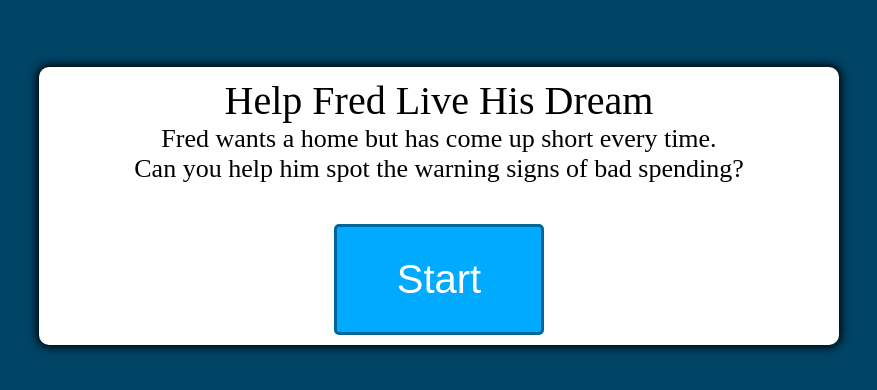
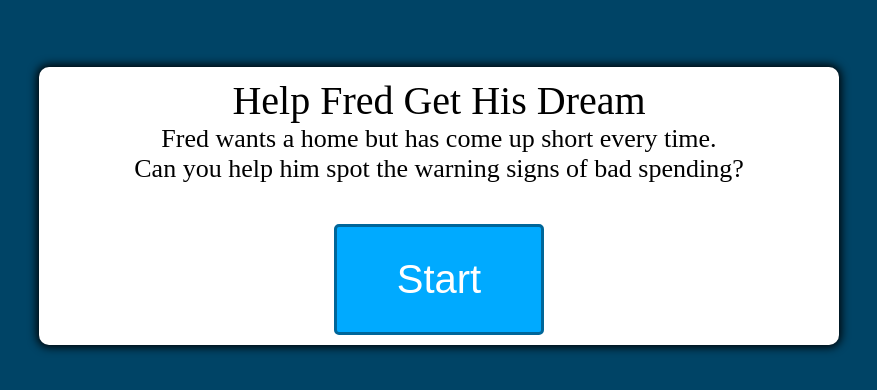
Before and after one commit to leonardmalcom/projects, a plain HTML site: page quiz.html in a window 1280 px wide. Shown: the part 194-584 px from the top of the page, without its empty margins (201-1078 px from the left). Drawn offline with nearby package versions, Linux system fonts and the light colour scheme.

Commit message:
changed one word

```diff
--- a/quiz.html
+++ b/quiz.html
@@ -11,7 +11,7 @@
     <div class="parent">
     <div id="question-container" class="">
       <div class="plus-one"></div>
-      <div id="question" class="header text-center">Help Fred Live His Dream</div>
+      <div id="question" class="header text-center">Help Fred Get His Dream</div>
       <div id="full-answer" class="center text-center">Fred wants a home but has come up short every time. <br>Can you help him spot the warning signs of bad spending?<br></div>
       <div id="score" class="text-center hide">Score <span id="score-display"></span></div>
       <div id="pig" class="pig text-center hide">
```
